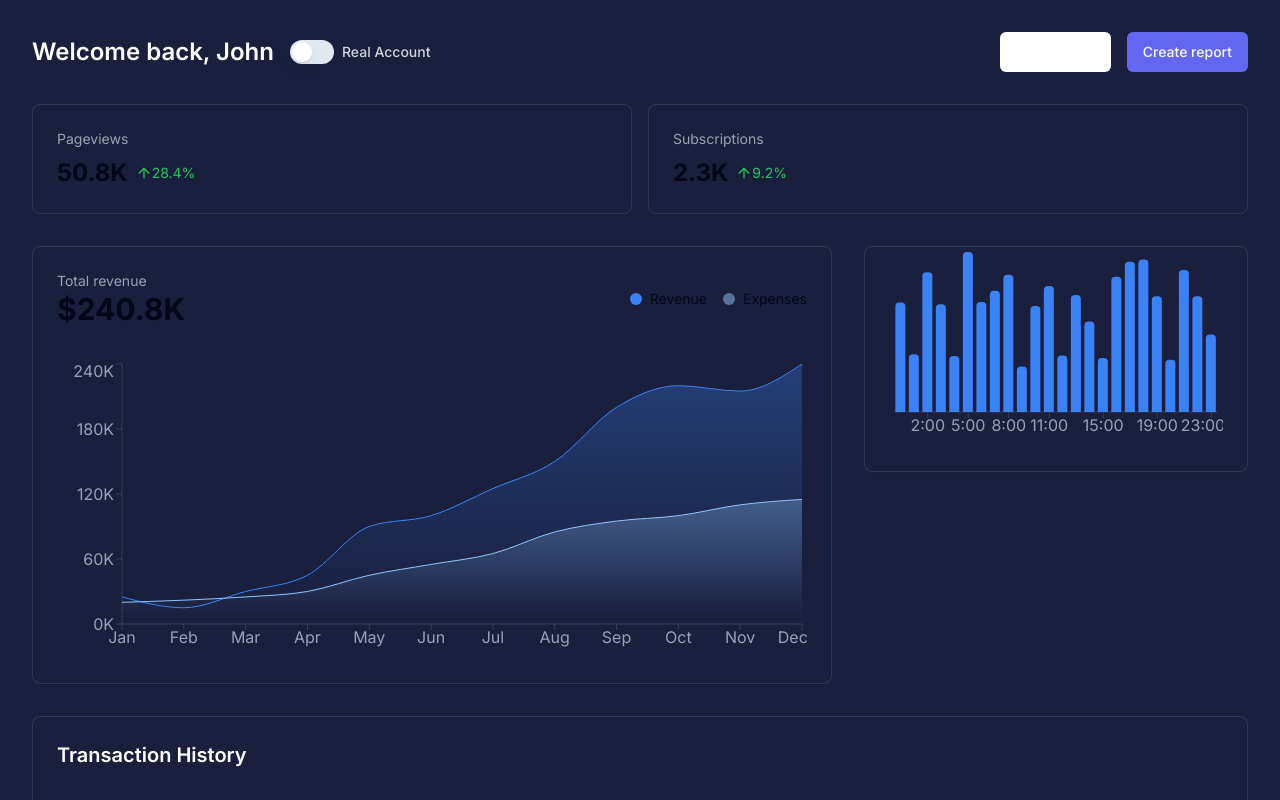
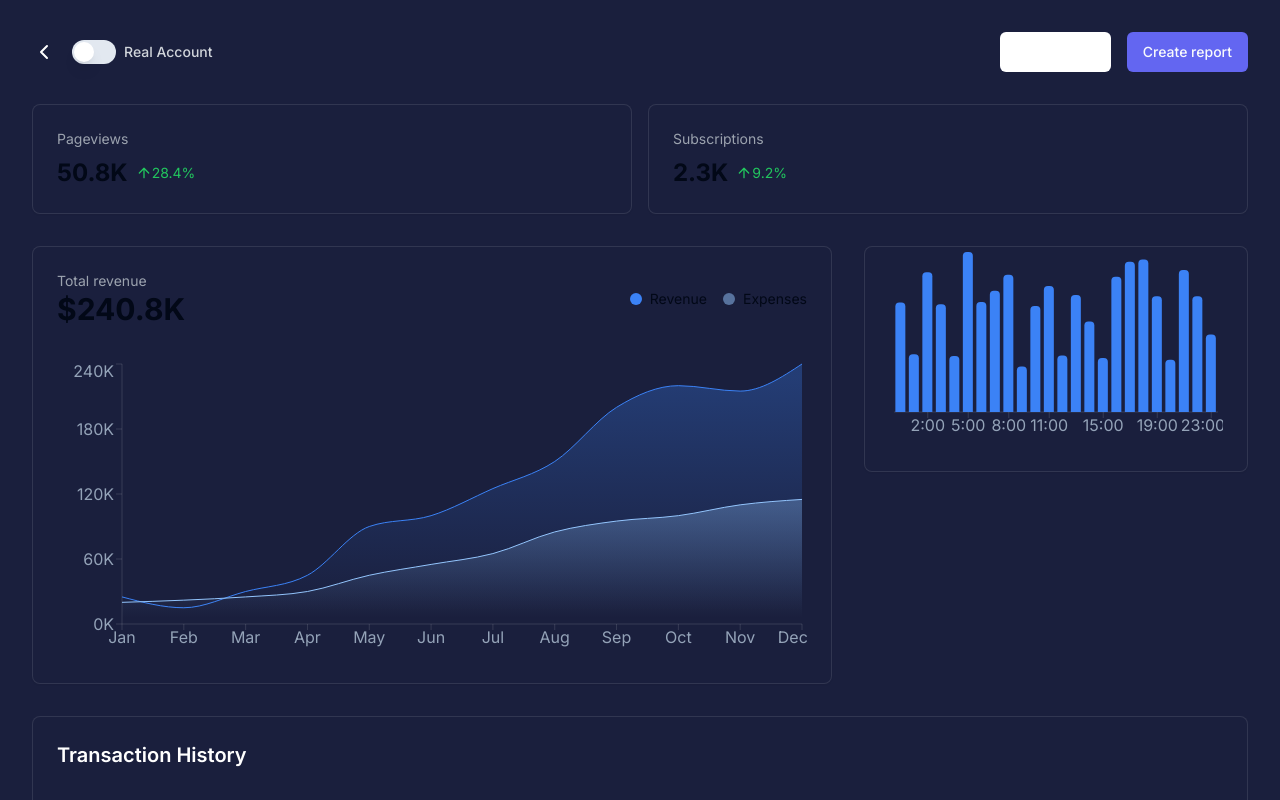
Before and after one commit to goldinvestpro/golden-wealth-harvest-35, a React (Vite) app: page /wallet in a window 1280 px wide. Shown: the top 800 px of the page. Built offline with nearby package versions, Linux system fonts and the light colour scheme.

Commit message:
Remove components and add navigation
This commit removes specified components from the codebase and integrates a navigation system.
[skip gpt_engineer]

```diff
--- a/src/pages/Wallet.tsx
+++ b/src/pages/Wallet.tsx
@@ -6,6 +6,8 @@ import { TransactionHistory } from "@/components/wallet/TransactionHistory";
 import { Switch } from "@/components/ui/switch";
 import { Label } from "@/components/ui/label";
 import { useState } from "react";
+import { ChevronLeft } from "lucide-react";
+import { Link } from "react-router-dom";
 
 export default function Wallet() {
   const [isDemoAccount, setIsDemoAccount] = useState(false);
@@ -31,8 +33,10 @@ export default function Wallet() {
     <div className="min-h-screen bg-navy-500 text-white p-4 sm:p-8">
       <div className="max-w-[1400px] mx-auto">
         <div className="flex flex-col sm:flex-row sm:items-center justify-between gap-4 mb-8">
-          <div className="flex flex-col sm:flex-row sm:items-center gap-4">
-            <h1 className="text-xl sm:text-2xl font-semibold">Welcome back, John</h1>
+          <div className="flex items-center gap-4">
+            <Link to="/" className="hover:text-gold-300 transition-colors">
+              <ChevronLeft className="h-6 w-6" />
+            </Link>
             <div className="flex items-center gap-2">
               <Switch
                 id="account-mode"
```
